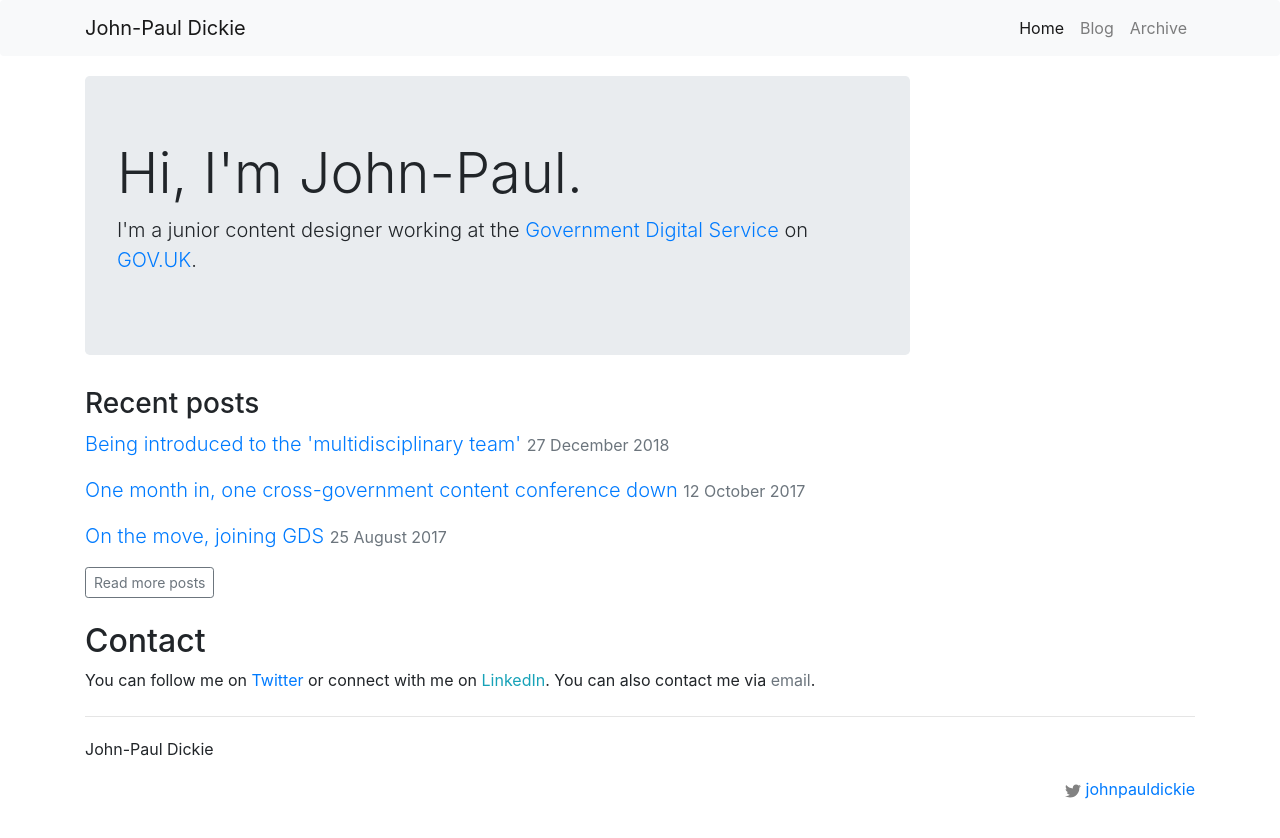
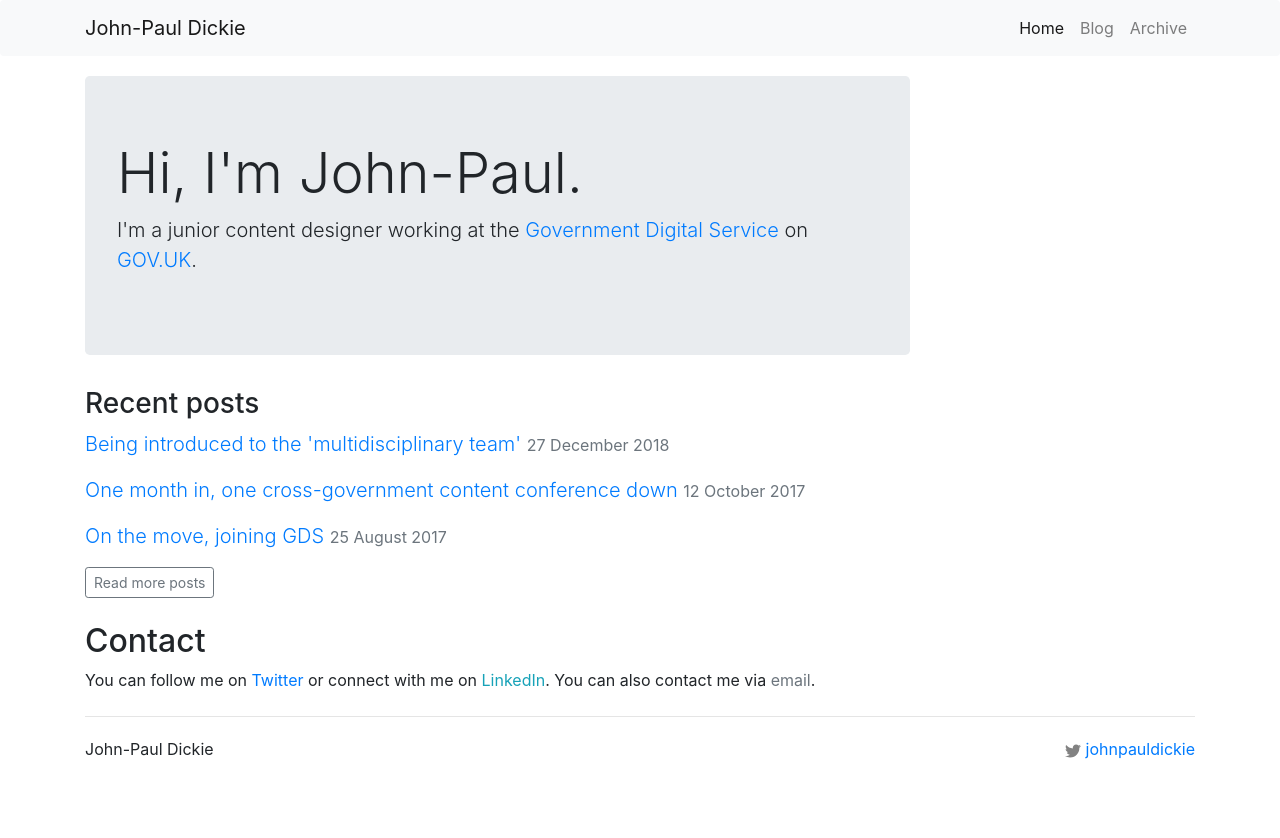
Before and after one commit to johnpauldickie/johnpauldickie.github.io, a Jekyll site: the page built from index.html, in a window 1280 px wide. Shown: the top 838 px of the page. Built offline with Jekyll 4.4.1, drawn with Linux system fonts in a browser that asks for light colours.

Commit message:
Update to links

```diff
--- a/_includes/footer.html
+++ b/_includes/footer.html
@@ -1,7 +1,6 @@
 <footer class="footer mt-auto py-3">
   <div class="container">
-    <p>John-Paul Dickie</p>
-    <p class="float-md-right"><span class="text-muted">{% include icon-twitter.html username=site.twitter_username %}</span></p>
+    <p>John-Paul Dickie <span class="float-md-right text-muted">{% include icon-twitter.html username=site.twitter_username %}</span></p>
   </div>
 </footer>
 
```
